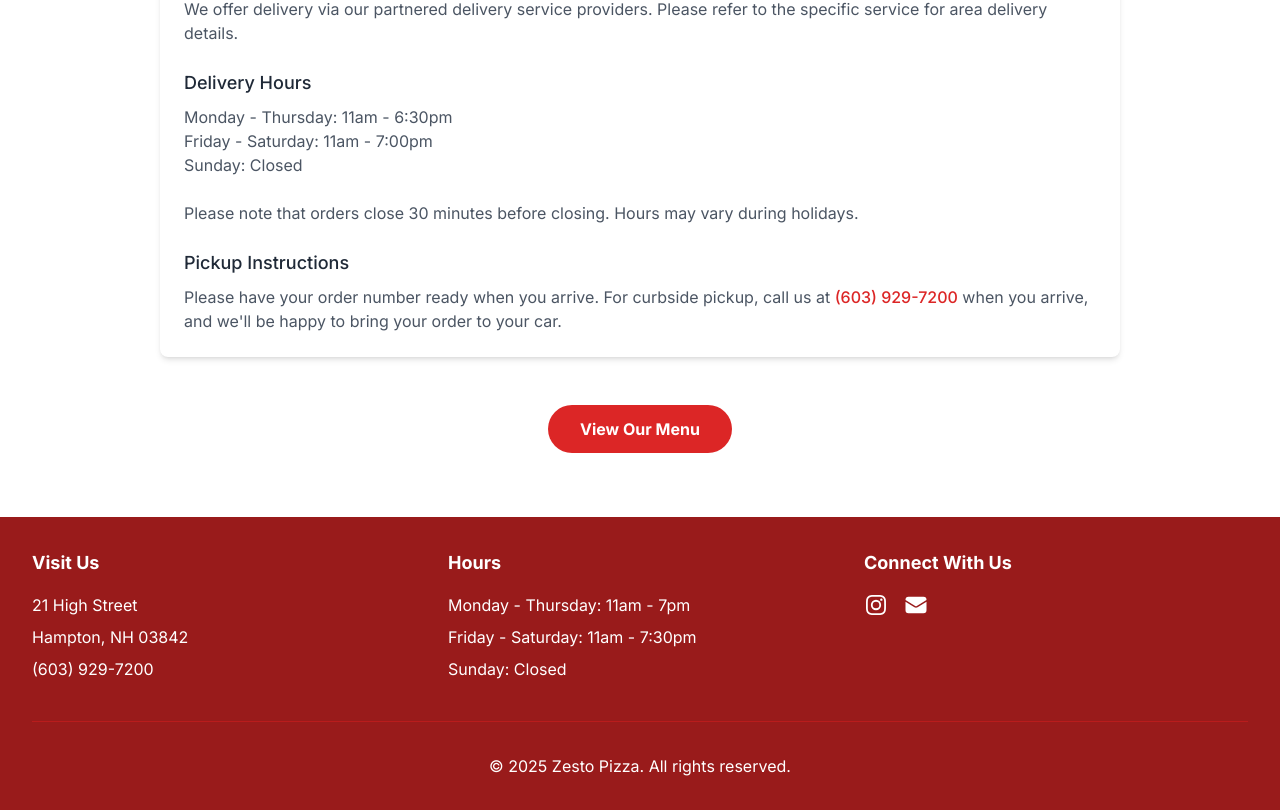
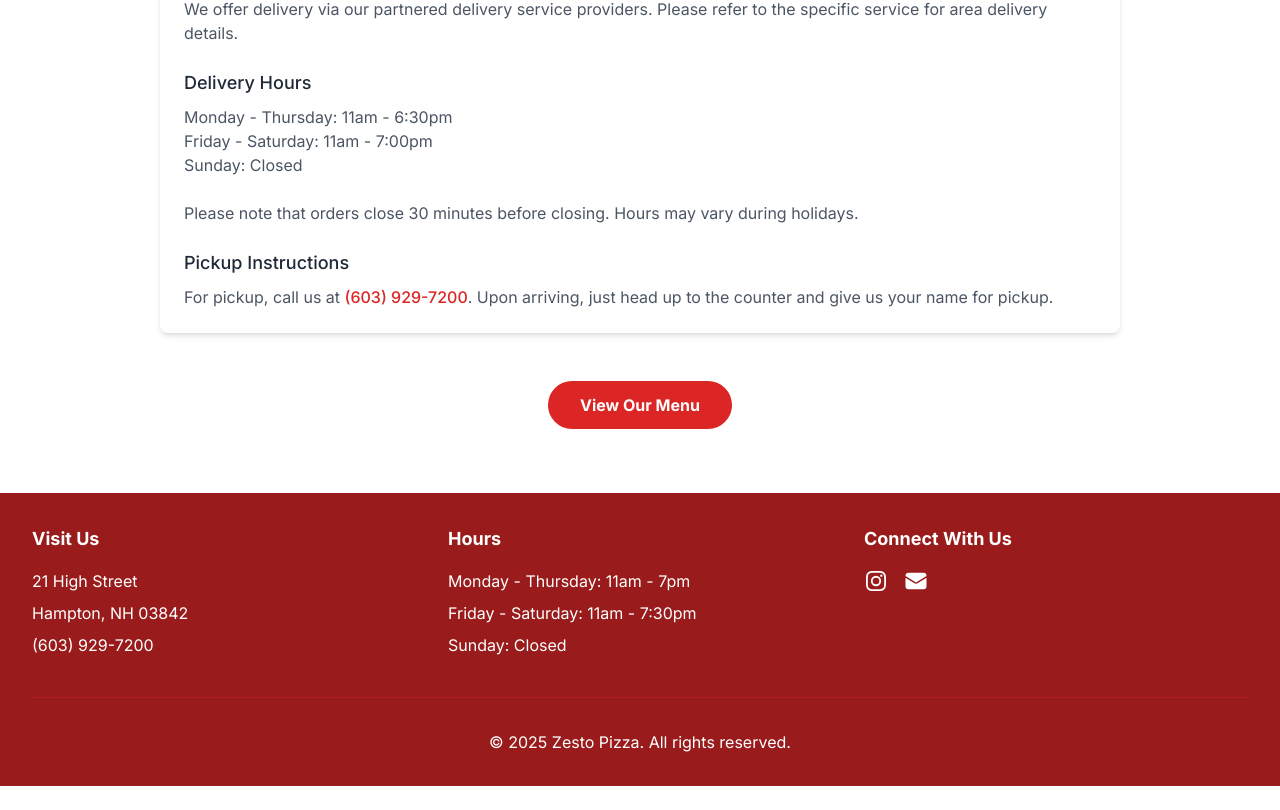
Before and after one commit to AzureHakua/zesto, a Next.js app: page /order in a window 1280 px wide. Shown: the part 1115-1925 px from the top of the page. After the commit the page ends 1901 px from the top, so only its background shows below. Built offline with nearby package versions, Linux system fonts and the light colour scheme.

Commit message:
updated pickup information

```diff
--- a/src/app/order/page.tsx
+++ b/src/app/order/page.tsx
@@ -153,7 +153,7 @@ export default function Order() {
 
             <div>
               <h3 className="text-lg font-medium mb-2">Pickup Instructions</h3>
-              <p className="text-gray-600">Please have your order number ready when you arrive. For curbside pickup, call us at <a href="tel:+16039297200" className="text-red-600 font-medium">(603) 929-7200</a> when you arrive, and we'll be happy to bring your order to your car.</p>
+              <p className="text-gray-600">For pickup, call us at <a href="tel:+16039297200" className="text-red-600 font-medium">(603) 929-7200</a>. Upon arriving, just head up to the counter and give us your name for pickup.</p>
             </div>
           </div>
         </div>
```
